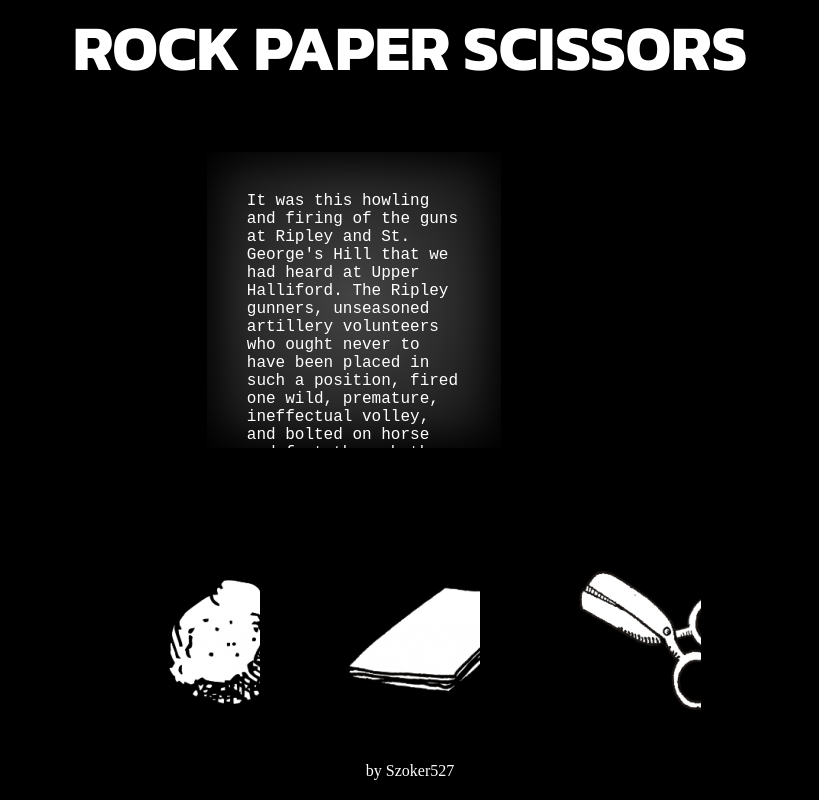
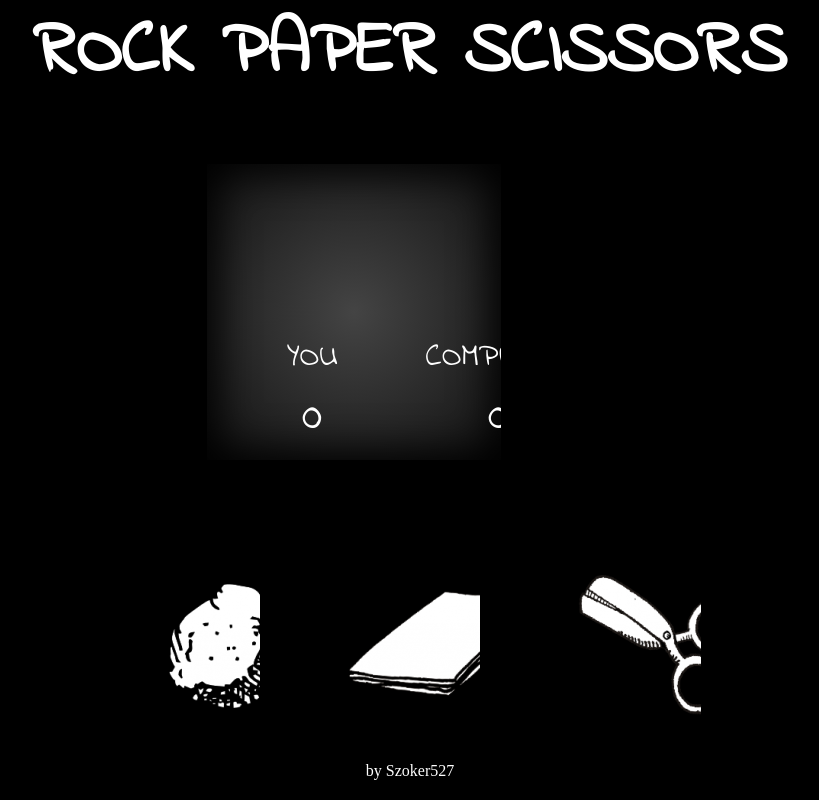
Before and after one commit to Szoker527/rock-paper-scissors-part-2, a plain HTML site: page index.html in a window 1280 px wide. Shown: the whole page, without its empty margins (230-1049 px from the left). Drawn offline with Linux system fonts and the light colour scheme.

Commit message:
Added new text to screen and reworked some divs and styles in screen

```diff
--- a/index.html
+++ b/index.html
@@ -15,9 +15,21 @@
     <div class="display-section">
         <div class="tv-section">
             <img src="images/tv.png" alt="" class="tv">
-            <div class="screen">
-                <p>It was this howling and firing of the guns at Ripley and St. George's Hill that we had heard at Upper Halliford. The Ripley gunners, unseasoned artillery volunteers who ought never to have been placed in such a position, fired one wild, premature, ineffectual volley, and bolted on horse and foot through the deserted village, while the Martian, without using his Heat-Ray, walked serenely over their guns, stepped gingerly among them, passed in front of them, and so came unexpectedly upon the guns in Painshill Park, which he destroyed.</p>
-                <p style="text-align:right">H. G. Wells - The War of the Worlds, Chapter 15</p>
+            <!-- <div class="screen">
+                <div class="title">Rules</div>
+                <div>1.Chose from three options below every round</div>
+                <div>2.Game will be played until one player wins five times</div>
+                <div>3.To start the game click on any of the option below</div>
+            </div> -->
+            <div class="screen gap">
+                <div class="score">
+                    <div>YOU</div>
+                    <div class="user-score">0</div>
+                </div>
+                <div class="score">
+                    <div>COMPUTER</div>
+                    <div class="pc-score">0</div>
+                </div>
             </div>
         </div>
     </div>
--- a/styles.css
+++ b/styles.css
@@ -1,4 +1,4 @@
-@import url('https://fonts.googleapis.com/css2?family=Kanit:wght@700&family=Ubuntu:wght@700&display=swap');
+@import url('https://fonts.googleapis.com/css2?family=Indie+Flower&display=swap');
 
 * {
     margin: 0;
@@ -15,8 +15,8 @@ body {
   }
 
   .headline {
-    font-family: 'Kanit', sans-serif;
-    font-size: 2rem;
+    font-family: 'Indie Flower', cursive;
+    font-size: 2.3rem;
     color: white;
     margin-bottom: 25px;
   }
@@ -71,13 +71,15 @@ body {
     margin-left: 10px;
     margin-top: 15px;
   }
+
   .screen {
     animation: colorPulse 5s infinite ease-in-out;
     background-image: radial-gradient(#444, #111);
     box-shadow: 0 0 5vmin 1vmin #000 inset;
     box-sizing: border-box;
-    font-family: 'Fira Mono', monospace;
-    font-size: 1rem;
+    color: white;
+    font-family: 'Indie Flower', cursive;
+    font-size: 2rem;
     position: absolute;
     overflow: hidden;
     padding: 5vmin;
@@ -85,9 +87,36 @@ body {
     height: 37vh;
     margin-top: 2rem;
     margin-right: 7rem;
+    display: flex;
   }
-  p {
-    color: white;
+
+  .gap {
+    gap: 3rem;
+  }
+
+  .title {
+    font-size: 25px;
+  }
+
+  .score {
+    text-align: center;
+    margin-top: 130px;
+    margin-left: 40px;
+  }
+
+  .user-score,
+  .pc-score {
+    font-size: 3rem;
+  }
+
+  .score-top {
+    margin-top: 85px;
+    font-size: 40px;
+  }
+
+  .score-bottom {
+    margin-top: 20px;
+    font-size: 60px;
   }
 
   /* .screen:before {
```
